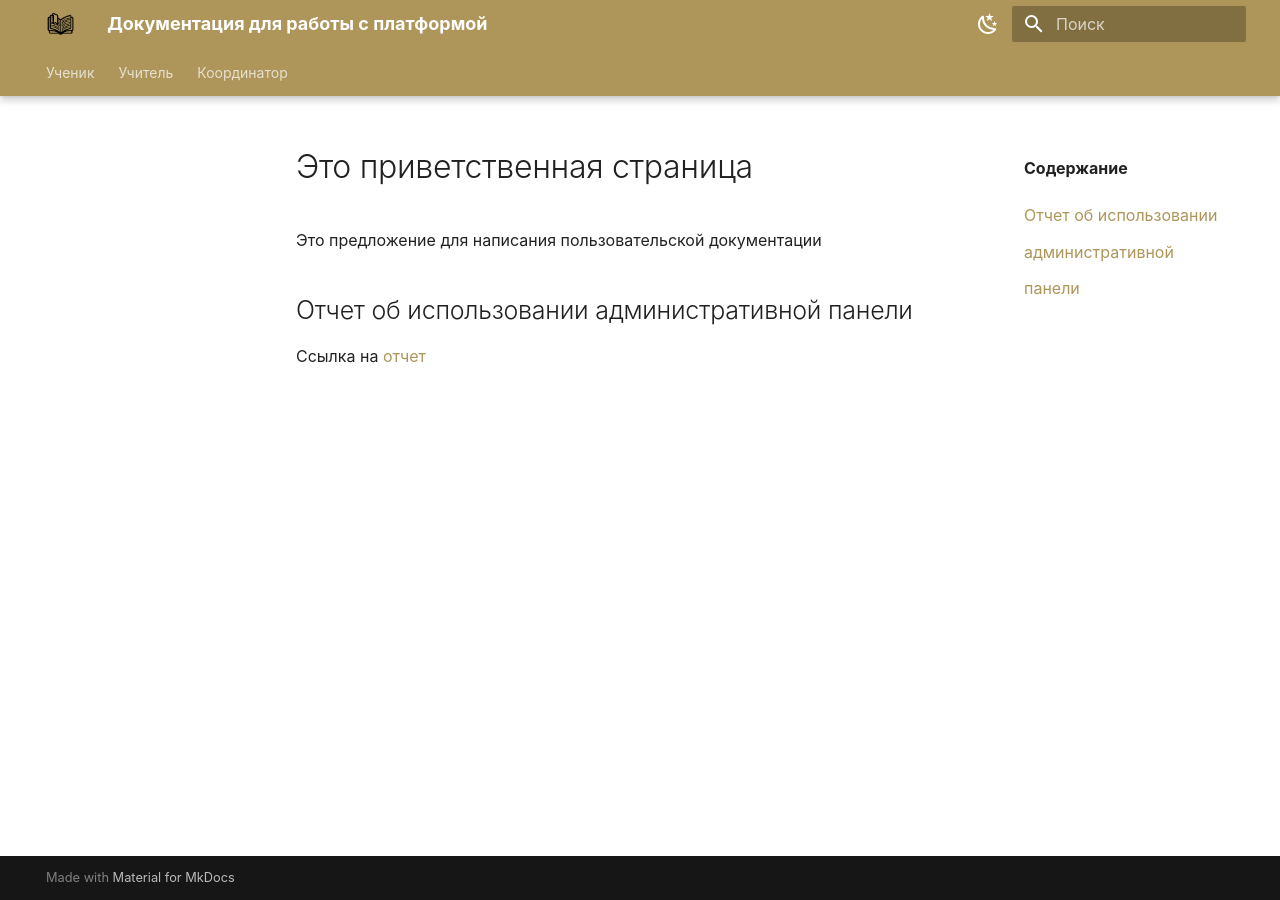
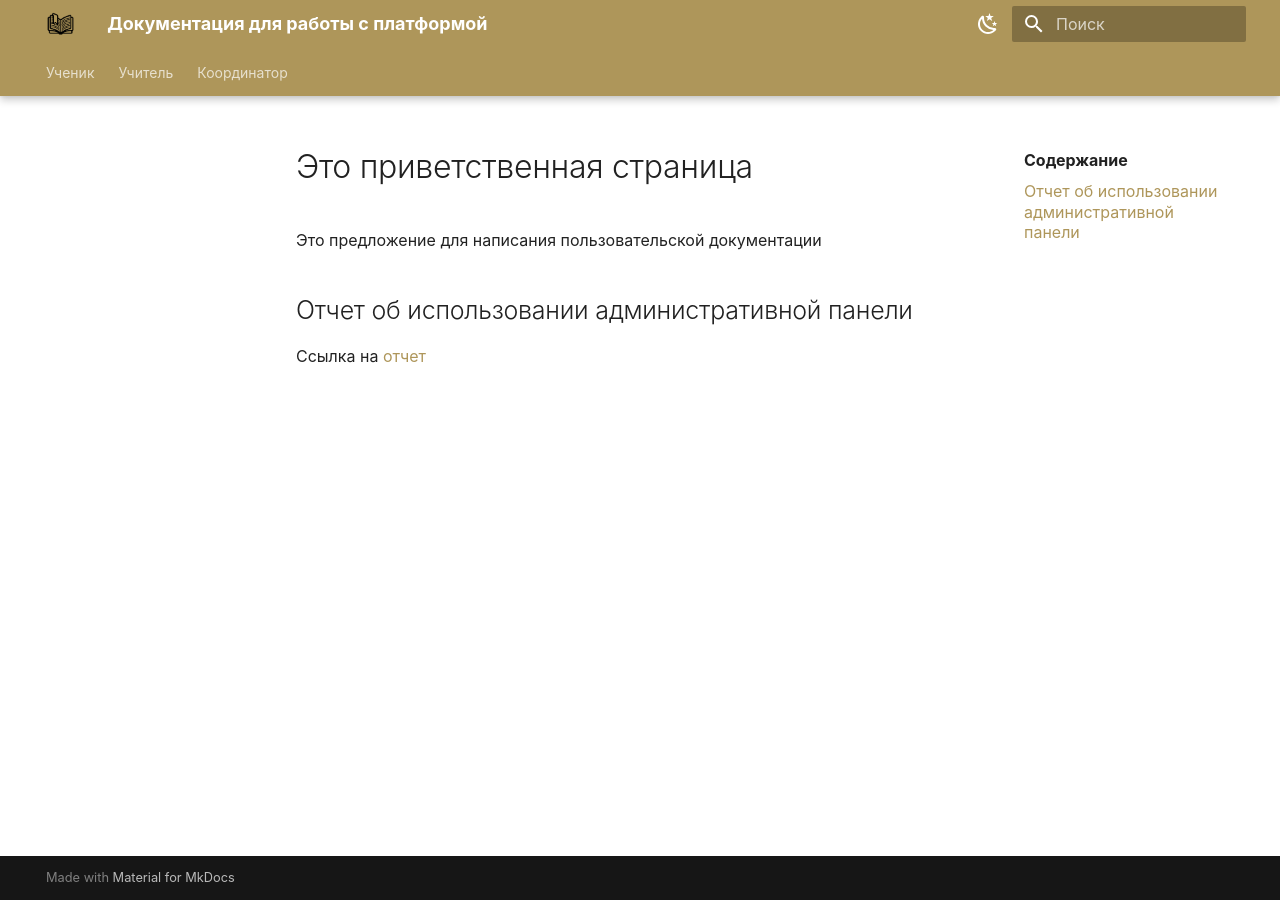
Before and after one commit to gosyuliya/cifrium_docs, an MkDocs documentation site: the page built from docs/index.md, in a window 1280 px wide. Built offline with MkDocs 1.6.1 and Material for MkDocs 9.7.7, drawn with Linux system fonts in a browser that asks for light colours; some web fonts are replaced.

Commit message:
Update extra.css

```diff
--- a/docs/stylesheets/extra.css
+++ b/docs/stylesheets/extra.css
@@ -9,7 +9,7 @@
 
 .md-nav {
   font-size: .8rem;
-  line-height: 2.3;
+  line-height: 1.3;
 }
 
 /* Настройка цветов для светлой и темной тем */
```
